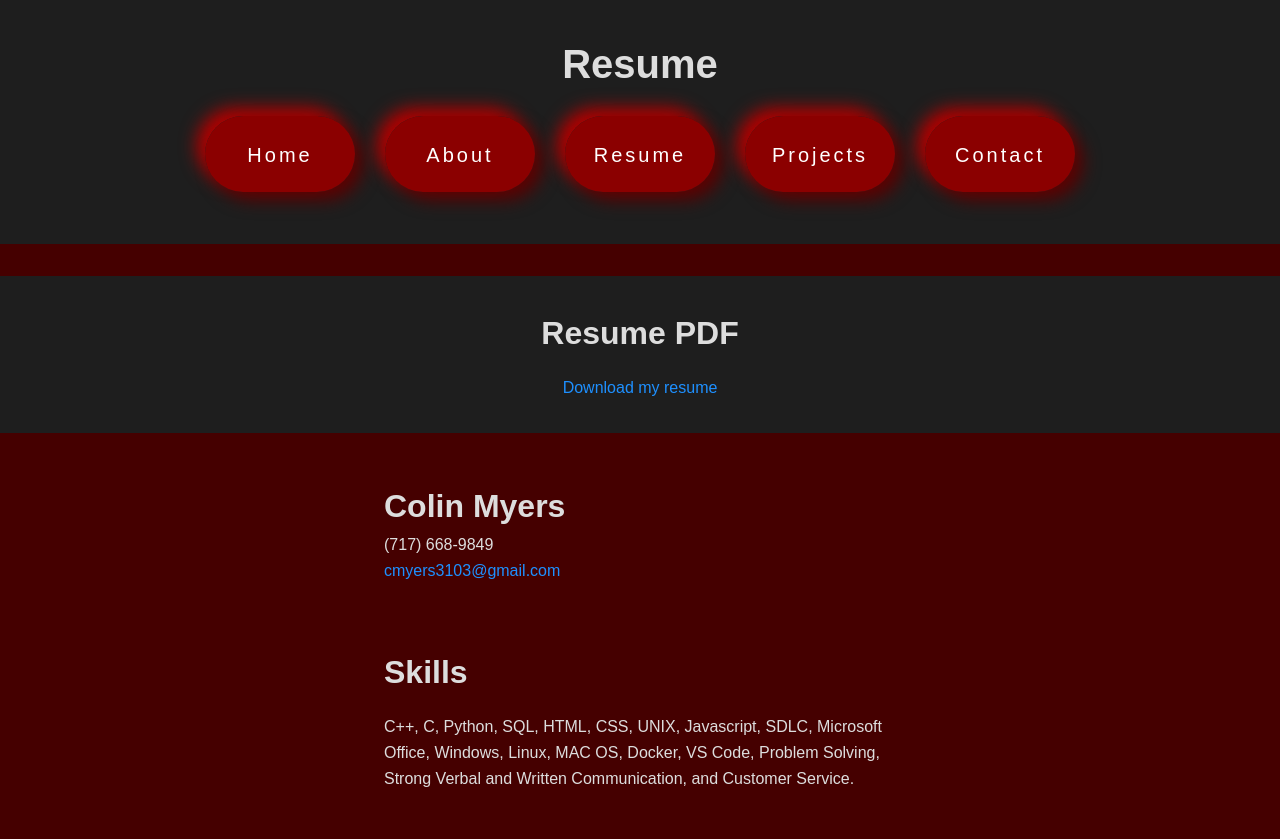
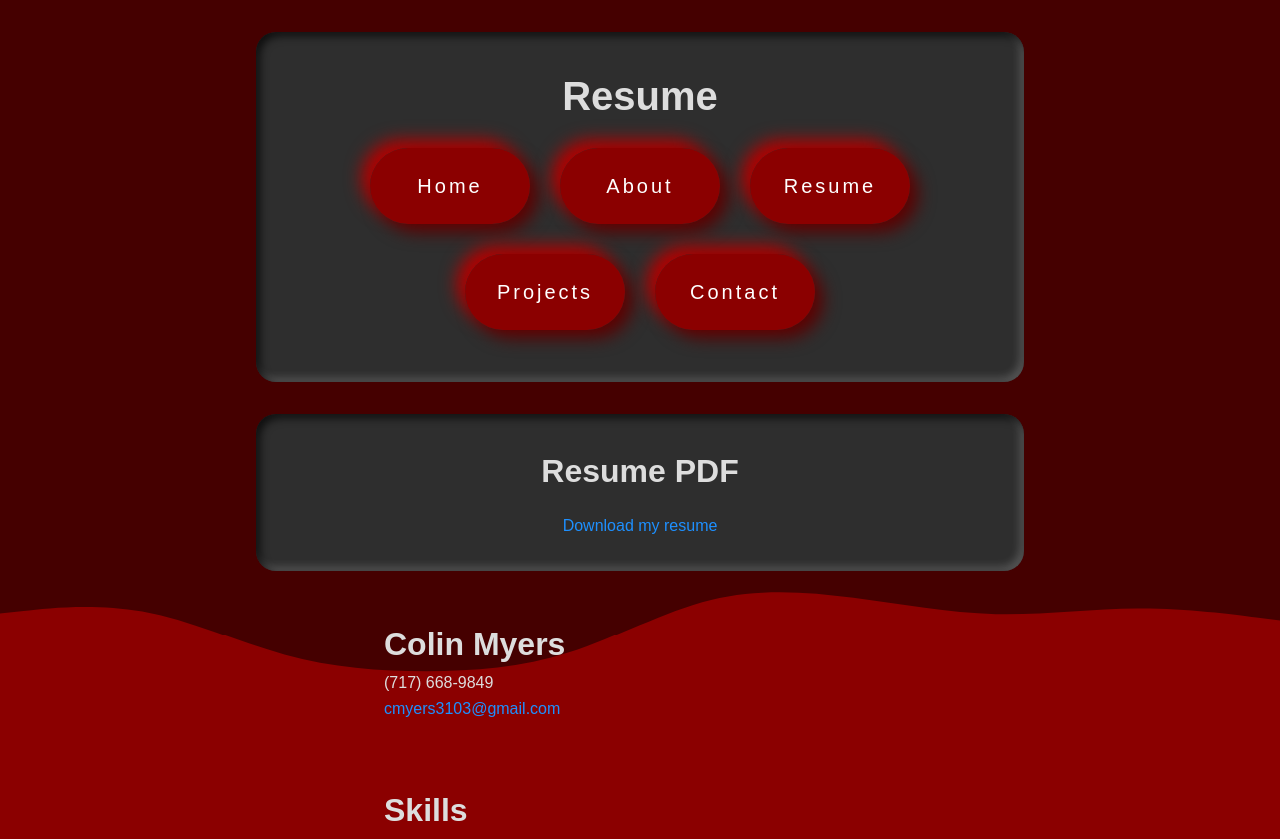
Before and after one commit to CMyers3103/cmyers3103.github.io, a plain HTML site: page resume.html in a window 1280 px wide. Shown: the top 839 px of the page. Drawn offline with Linux system fonts and the light colour scheme.

Commit message:
major changes

```diff
--- a/resume.html
+++ b/resume.html
@@ -57,7 +57,7 @@
                 </ul>
             </div>
             <div class="subsection">
-                <h3><br>>Dover Area School District, Dover, PA - <em>IT Intern</em></h3>
+                <h3><br>Dover Area School District, Dover, PA - <em>IT Intern</em></h3>
                 <p>May 2020 - August 2020</p>
                 <ul>
                     <li>Installed networking devices such as access points and server racks for a building under construction.</li>
--- a/style.css
+++ b/style.css
@@ -1,3 +1,8 @@
+/* Set base font size on html */
+html {
+  font-size: 16px; /* base size, 1rem = 16px */
+}
+
 /* Basic Reset */
 * {
   margin: 0;
@@ -7,15 +12,17 @@
 
 /* Body Styling */
 body {
-  background-image: url("background.svg");
-  background-repeat: no-repeat;
-  background-size: cover;         /* Scales to fill the screen */
-  background-position: center;    /* Centers the image */
-
   font-family: Arial, sans-serif;
   line-height: 1.6;
   color: #ddd;
   background-color: #121212;
+
+  background-image: url("background.svg");
+  background-repeat: no-repeat;
+  background-size: cover;
+  background-position: center;
+  background-attachment: fixed;
+
   word-wrap: break-word;
   overflow-wrap: break-word;
   text-align: center;
@@ -23,52 +30,59 @@ body {
 
 /* Header Styling */
 header {
+  text-align: center;
+  width: 60%;
+  border-radius: 20px;
   padding: 2rem;
-  background-color: #1e1e1e;
+  background-color: #2e2e2e;
+  margin: 2rem auto;
+  box-shadow: inset 4px 4px 8px rgba(0, 0, 0, 0.7),
+    inset -4px -4px 8px rgba(255, 255, 255, 0.2);
+  display: flex;
+  flex-direction: column;
+  align-items: center;
 }
 
 header h1 {
-  font-size: 2.5rem;
+  font-size: 2.5rem; /* 40px */
   color: #ddd;
 }
 
 header p {
-  font-size: 1.2rem;
+  font-size: 1.2rem; /* ~19px */
   color: #bbb;
   max-width: 1000px;
   margin: 0 auto;
 }
 
-
+/* Menu */
 .menu {
-    display: flex;  /* Arrange items in a row */
-    justify-content: center;  /* Center the buttons horizontally */
-    gap: 30px;  /* Adds spacing between buttons */
-    list-style: none;  /* Removes default bullet points */
-    padding: 0;  /* Removes extra padding */
-    margin: 20px 0;
+  display: flex;
+  flex-wrap: wrap;
+  justify-content: center;
+  gap: 1.875rem; /* 30px */
+  max-width: 100%;
+  list-style: none;
+  padding: 0;
+  margin: 1.25rem 0; /* 20px */
 }
 
 .menu li {
-    display: inline-block;  /* Ensures list items don't stack */
+  display: inline-block;
 }
-
-
-
 
 .menu a,
 .menu a:after {
-    width: 150px;
-    height: 76px;
-    line-height: 78px;
-    font-size: 20px;
+  width: 10rem;      /* 160px */
+  height: 4.75rem;   /* 76px */
+  line-height: 4.75rem;
+  font-size: 1.25rem; /* 20px */
   font-family: sans-serif;
   background: linear-gradient(45deg, transparent 5%, #8B0000 5%);
   border: none;
   color: #fff;
   letter-spacing: 3px;
-    box-shadow:  8px 8px 17px #5d0000,
-             -8px -8px 17px #b90000;
+  box-shadow: 8px 8px 17px #5d0000, -8px -8px 17px #b90000;
   outline: transparent;
   position: relative;
   user-select: none;
@@ -78,31 +92,27 @@ header p {
 }
 
 .menu a:after {
-    content: attr(data-text); /* Makes sure the text works for links */
+  content: attr(data-text);
   position: absolute;
-    top: 0;
-    left: 0;
-    right: 0;
-    bottom: 0;
+  top: 0; left: 0; right: 0; bottom: 0;
   background: linear-gradient(45deg, transparent 3%, #450000 3%, #450000 5%, #8B0000 5%);
   text-shadow: -3px -3px 0px #FAF8E9, 3px 3px 0px #450000;
   clip-path: var(--slice-0);
 }
 
-
+/* Button */
 .button,
 .button:after {
-  width: 150px;
-  height: 76px;
-  line-height: 78px;
-  font-size: 20px;
+  width: 10rem;      /* 160px */
+  height: 4.75rem;   /* 76px */
+  line-height: 4.75rem;
+  font-size: 1.25rem; /* 20px */
   font-family: 'Space Grotesk', sans-serif;
   background: linear-gradient(45deg, transparent 5%, #8B0000 5%);
   border-radius: 55px;
   color: #fff;
   letter-spacing: 3px;
-  box-shadow:  28px 28px 37px #5d0000,
-             -28px -28px 37px #b90000;
+  box-shadow: 28px 28px 37px #5d0000, -28px -28px 37px #b90000;
   outline: transparent;
   position: relative;
   user-select: none;
@@ -121,10 +131,7 @@ header p {
   content: 'HOME';
   display: block;
   position: absolute;
-  top: 0;
-  left: 0;
-  right: 0;
-  bottom: 0;
+  top: 0; left: 0; right: 0; bottom: 0;
   background: linear-gradient(45deg, transparent 3%, #450000 3%, #450000 5%, #8B0000 5%);
   text-shadow: -3px -3px 0px #FAF8E9, 3px 3px 0px #450000;
   clip-path: var(--slice-0);
@@ -138,43 +145,43 @@ header p {
 @keyframes glitch {
   0% {
     clip-path: var(--slice-1);
-    transform: translate(-20px, -10px);
+    transform: translate(-1.25rem, -0.625rem);
   }
   10% {
     clip-path: var(--slice-3);
-    transform: translate(10px, 10px);
+    transform: translate(0.625rem, 0.625rem);
   }
   20% {
     clip-path: var(--slice-1);
-    transform: translate(-10px, 10px);
+    transform: translate(-0.625rem, 0.625rem);
   }
   30% {
     clip-path: var(--slice-3);
-    transform: translate(0px, 5px);
+    transform: translate(0, 0.3125rem);
   }
   40% {
     clip-path: var(--slice-2);
-    transform: translate(-5px, 0px);
+    transform: translate(-0.3125rem, 0);
   }
   50% {
     clip-path: var(--slice-3);
-    transform: translate(5px, 0px);
+    transform: translate(0.3125rem, 0);
   }
   60% {
     clip-path: var(--slice-4);
-    transform: translate(5px, 10px);
+    transform: translate(0.3125rem, 0.625rem);
   }
   70% {
     clip-path: var(--slice-2);
-    transform: translate(-10px, 10px);
+    transform: translate(-0.625rem, 0.625rem);
   }
   80% {
     clip-path: var(--slice-5);
-    transform: translate(20px, -10px);
+    transform: translate(1.25rem, -0.625rem);
   }
   90% {
     clip-path: var(--slice-1);
-    transform: translate(-10px, 0px);
+    transform: translate(-0.625rem, 0);
   }
   100% {
     clip-path: var(--slice-1);
@@ -182,40 +189,45 @@ header p {
   }
 }
 
+/* Responsive adjustments */
 @media (min-width: 768px) {
   .button,
   .button:after {
-    width: 200px;
-    height: 86px;
-    line-height: 88px;
+    width: 12.5rem;    /* 200px */
+    height: 5.375rem;  /* 86px */
+    line-height: 5.5rem;
   }
 }
 
-
-
+/* Section Styling */
 section {
+  text-align: center;
+  width: 60%;
+  border-radius: 20px;
   padding: 2rem;
-  margin: 2rem 0;
-  background-color: #1e1e1e;
+  background-color: #2e2e2e;
+  margin: 2rem auto;
+  box-shadow: inset 4px 4px 8px rgba(0, 0, 0, 0.7),
+    inset -4px -4px 8px rgba(255, 255, 255, 0.2);
 }
 
-
+/* Headings */
 h2 {
-  font-size: 2rem;
+  font-size: 2rem; /* 32px */
   color: #ddd;
   margin-bottom: 1rem;
 }
 
+/* Lists */
 ul {
   padding-left: 2rem;
 }
 
-/* Link Styling */
+/* Links */
 a {
   color: #1e90ff;
   text-decoration: none;
 }
-
 a:hover {
   text-decoration: underline;
 }
@@ -244,7 +256,7 @@ a:hover {
   margin-left: 20px;
 }
 
-/* Slick Box (Optional Styled Block) */
+/* Slick Box */
 #slick-box {
   max-width: 600px;
   margin: 20px auto;
@@ -252,7 +264,20 @@ a:hover {
   background-color: #f9f9f9;
   border: 2px solid #3498db;
   border-radius: 10px;
-  box-shadow: 0px 4px 8px rgba(0, 0, 0, 0.2);
+  box-shadow: 0 4px 8px rgba(0, 0, 0, 0.2);
   color: #333;
   font-family: Arial, sans-serif;
 }
+
+/* Responsive font size scaling */
+@media (max-width: 600px) {
+  html {
+    font-size: 14px; /* smaller base font */
+  }
+}
+
+@media (max-width: 400px) {
+  html {
+    font-size: 12px; /* even smaller base font */
+  }
+}
```
Lines whose indentation alone changed are shown as unchanged.
